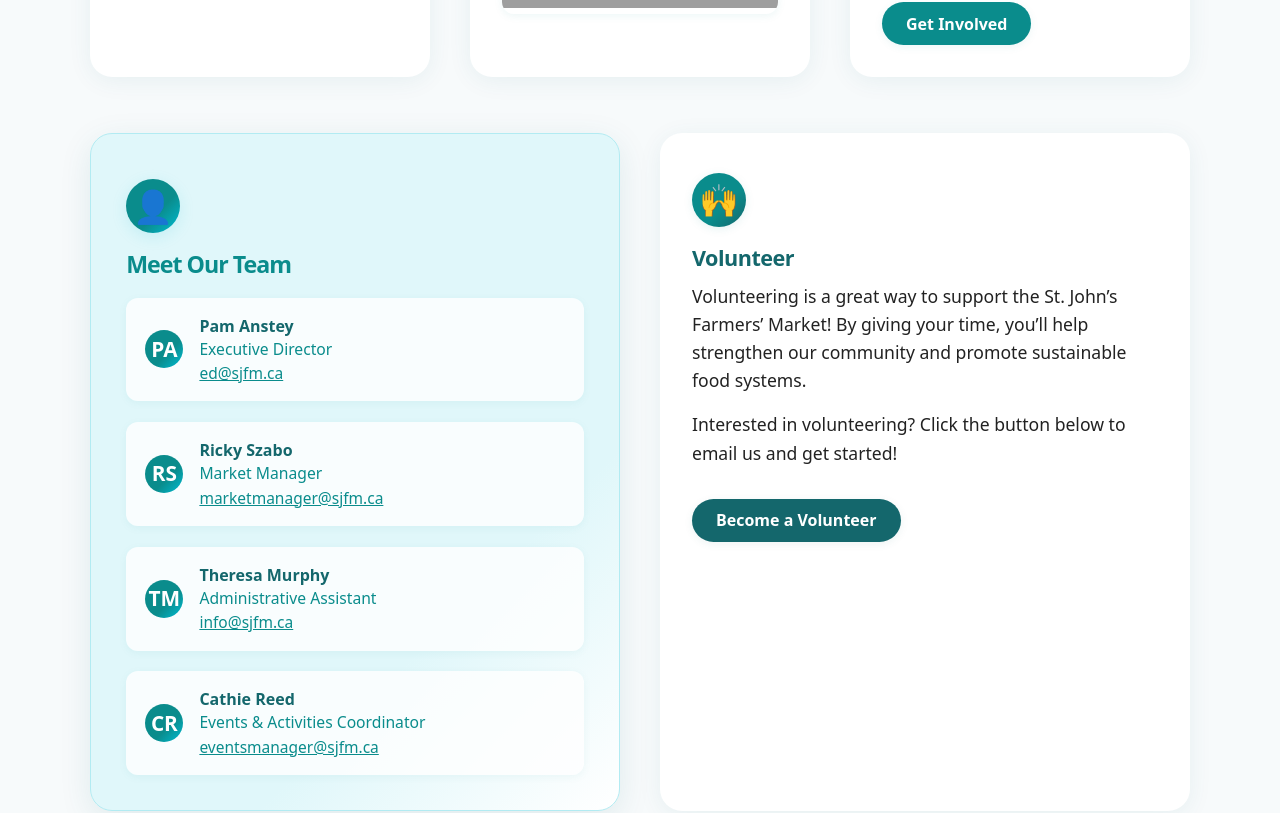
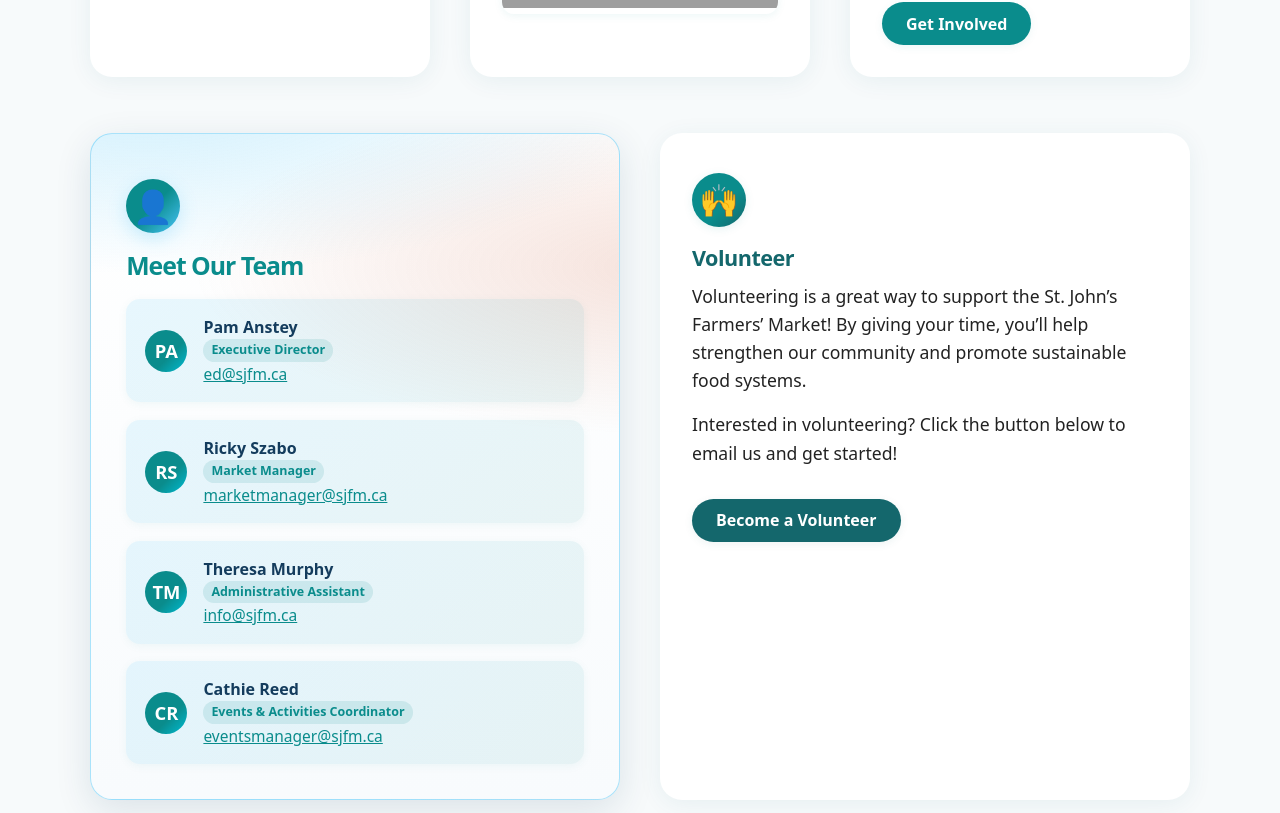
Before and after one commit to youssefMoJo/st-johns-farmers-market, a React (Create React App) app: page /st-johns-farmers-market/contact-us in a window 1280 px wide. Shown: the part 827-1640 px from the top of the page. Built offline with nearby package versions, Linux system fonts and the light colour scheme; grey boxes are pictures that could not be loaded.

Commit message:
restyle Meet Our Team section in the contact page

```diff
--- a/src/pages/Contact.tsx
+++ b/src/pages/Contact.tsx
@@ -145,9 +145,12 @@
           <div
             style={{
               ...fancyCardStyle,
-              background: "linear-gradient(135deg, #e0f7fa 70%, #ffffff 100%)",
-              boxShadow: "0 8px 32px 0 rgba(18,100,108,0.10)",
-              border: "1.5px solid #b2ebf2",
+              background:
+                "radial-gradient(900px 300px at 10% -40px, rgba(71,195,247,0.25), rgba(71,195,247,0) 60%)," +
+                "radial-gradient(800px 280px at 110% 20%, rgba(212,101,64,0.18), rgba(212,101,64,0) 60%)," +
+                "linear-gradient(180deg, #ffffff 0%, #f8fbfd 100%)",
+              boxShadow: "0 10px 36px 0 rgba(20,60,93,0.12)",
+              border: "1.5px solid rgba(71,195,247,0.45)",
               padding: "2.8rem 2.2rem 2.2rem 2.2rem",
               position: "relative",
               overflow: "visible",
@@ -157,8 +160,8 @@
               style={{
                 ...styles.iconCircleStyle,
                 background:
-                  "linear-gradient(135deg, #0a8c8c 60%, #00bcd4 100%)",
-                boxShadow: "0 4px 16px 0 rgba(0,188,212,0.13)",
+                  "linear-gradient(135deg, #0a8c8c 50%, #47C3F7 100%)",
+                boxShadow: "0 6px 18px 0 rgba(71,195,247,0.26)",
               }}
             >
               👤
@@ -167,7 +170,7 @@
               style={{
                 ...fancyCardHeaderStyle,
                 color: "#0a8c8c",
-                fontSize: "1.45rem",
+                fontSize: "1.55rem",
                 letterSpacing: "-1px",
                 marginBottom: "1.2rem",
               }}
@@ -178,7 +181,7 @@
               style={{
                 display: "flex",
                 flexDirection: "column",
-                gap: "1.3rem",
+                gap: "1.1rem",
                 width: "100%",
               }}
             >
@@ -188,10 +191,11 @@
                   display: "flex",
                   alignItems: "center",
                   gap: "1rem",
-                  background: "#ffffffcc",
-                  borderRadius: "12px",
+                  background:
+                    "linear-gradient(135deg, rgba(71,195,247,0.12), rgba(10,140,140,0.08))",
+                  borderRadius: "14px",
                   padding: "1rem 1.2rem",
-                  boxShadow: "0 2px 8px 0 rgba(10,140,140,0.06)",
+                  boxShadow: "0 2px 10px 0 rgba(10,140,140,0.06)",
                 }}
               >
                 <span
@@ -200,12 +204,12 @@
                       "linear-gradient(135deg, #0a8c8c 60%, #00bcd4 100%)",
                     color: "white",
                     borderRadius: "50%",
-                    width: "38px",
-                    height: "38px",
+                    width: "42px",
+                    height: "42px",
                     display: "flex",
                     alignItems: "center",
                     justifyContent: "center",
-                    fontSize: "1.3rem",
+                    fontSize: "1.15rem",
                     fontWeight: 700,
                     flexShrink: 0,
                   }}
@@ -213,11 +217,29 @@
                   PA
                 </span>
                 <div>
-                  <div style={{ fontWeight: 600, color: "#14676c" }}>
+                  <div style={{ fontWeight: 700, color: "#143C5D" }}>
                     Pam Anstey
                   </div>
-                  <div style={{ fontSize: "0.98rem", color: "#0a8c8c" }}>
-                    Executive Director
+                  <div
+                    style={{
+                      display: "flex",
+                      alignItems: "center",
+                      gap: "8px",
+                    }}
+                  >
+                    <span
+                      style={{
+                        display: "inline-block",
+                        padding: "2px 8px",
+                        borderRadius: "999px",
+                        fontSize: "0.78rem",
+                        fontWeight: 700,
+                        color: "#0a8c8c",
+                        background: "rgba(10,140,140,0.12)",
+                      }}
+                    >
+                      Executive Director
+                    </span>
                   </div>
                   <a
                     href="mailto:ed@sjfm.ca"
@@ -233,10 +255,11 @@
                   display: "flex",
                   alignItems: "center",
                   gap: "1rem",
-                  background: "#ffffffcc",
-                  borderRadius: "12px",
+                  background:
+                    "linear-gradient(135deg, rgba(71,195,247,0.12), rgba(10,140,140,0.08))",
+                  borderRadius: "14px",
                   padding: "1rem 1.2rem",
-                  boxShadow: "0 2px 8px 0 rgba(10,140,140,0.06)",
+                  boxShadow: "0 2px 10px 0 rgba(10,140,140,0.06)",
                 }}
               >
                 <span
@@ -245,12 +268,12 @@
                       "linear-gradient(135deg, #0a8c8c 60%, #00bcd4 100%)",
                     color: "white",
                     borderRadius: "50%",
-                    width: "38px",
-                    height: "38px",
+                    width: "42px",
+                    height: "42px",
                     display: "flex",
                     alignItems: "center",
                     justifyContent: "center",
-                    fontSize: "1.3rem",
+                    fontSize: "1.15rem",
                     fontWeight: 700,
                     flexShrink: 0,
                   }}
@@ -258,11 +281,29 @@
                   RS
                 </span>
                 <div>
-                  <div style={{ fontWeight: 600, color: "#14676c" }}>
+                  <div style={{ fontWeight: 700, color: "#143C5D" }}>
                     Ricky Szabo
                   </div>
-                  <div style={{ fontSize: "0.98rem", color: "#0a8c8c" }}>
-                    Market Manager
+                  <div
+                    style={{
+                      display: "flex",
+                      alignItems: "center",
+                      gap: "8px",
+                    }}
+                  >
+                    <span
+                      style={{
+                        display: "inline-block",
+                        padding: "2px 8px",
+                        borderRadius: "999px",
+                        fontSize: "0.78rem",
+                        fontWeight: 700,
+                        color: "#0a8c8c",
+                        background: "rgba(10,140,140,0.12)",
+                      }}
+                    >
+                      Market Manager
+                    </span>
                   </div>
                   <a
                     href="mailto:marketmanager@sjfm.ca"
@@ -278,10 +319,11 @@
                   display: "flex",
                   alignItems: "center",
                   gap: "1rem",
-                  background: "#ffffffcc",
-                  borderRadius: "12px",
+                  background:
+                    "linear-gradient(135deg, rgba(71,195,247,0.12), rgba(10,140,140,0.08))",
+                  borderRadius: "14px",
                   padding: "1rem 1.2rem",
-                  boxShadow: "0 2px 8px 0 rgba(10,140,140,0.06)",
+                  boxShadow: "0 2px 10px 0 rgba(10,140,140,0.06)",
                 }}
               >
                 <span
@@ -290,12 +332,12 @@
                       "linear-gradient(135deg, #0a8c8c 60%, #00bcd4 100%)",
                     color: "white",
                     borderRadius: "50%",
-                    width: "38px",
-                    height: "38px",
+                    width: "42px",
+                    height: "42px",
                     display: "flex",
                     alignItems: "center",
                     justifyContent: "center",
-                    fontSize: "1.3rem",
+                    fontSize: "1.15rem",
                     fontWeight: 700,
                     flexShrink: 0,
                   }}
@@ -303,11 +345,29 @@
                   TM
                 </span>
                 <div>
-                  <div style={{ fontWeight: 600, color: "#14676c" }}>
+                  <div style={{ fontWeight: 700, color: "#143C5D" }}>
                     Theresa Murphy
                   </div>
-                  <div style={{ fontSize: "0.98rem", color: "#0a8c8c" }}>
-                    Administrative Assistant
+                  <div
+                    style={{
+                      display: "flex",
+                      alignItems: "center",
+                      gap: "8px",
+                    }}
+                  >
+                    <span
+                      style={{
+                        display: "inline-block",
+                        padding: "2px 8px",
+                        borderRadius: "999px",
+                        fontSize: "0.78rem",
+                        fontWeight: 700,
+                        color: "#0a8c8c",
+                        background: "rgba(10,140,140,0.12)",
+                      }}
+                    >
+                      Administrative Assistant
+                    </span>
                   </div>
                   <a
                     href="mailto:info@sjfm.ca"
@@ -323,10 +383,11 @@
                   display: "flex",
                   alignItems: "center",
                   gap: "1rem",
-                  background: "#ffffffcc",
-                  borderRadius: "12px",
+                  background:
+                    "linear-gradient(135deg, rgba(71,195,247,0.12), rgba(10,140,140,0.08))",
+                  borderRadius: "14px",
                   padding: "1rem 1.2rem",
-                  boxShadow: "0 2px 8px 0 rgba(10,140,140,0.06)",
+                  boxShadow: "0 2px 10px 0 rgba(10,140,140,0.06)",
                 }}
               >
                 <span
@@ -335,12 +396,12 @@
                       "linear-gradient(135deg, #0a8c8c 60%, #00bcd4 100%)",
                     color: "white",
                     borderRadius: "50%",
-                    width: "38px",
-                    height: "38px",
+                    width: "42px",
+                    height: "42px",
                     display: "flex",
                     alignItems: "center",
                     justifyContent: "center",
-                    fontSize: "1.3rem",
+                    fontSize: "1.15rem",
                     fontWeight: 700,
                     flexShrink: 0,
                   }}
@@ -348,11 +409,29 @@
                   CR
                 </span>
                 <div>
-                  <div style={{ fontWeight: 600, color: "#14676c" }}>
+                  <div style={{ fontWeight: 700, color: "#143C5D" }}>
                     Cathie Reed
                   </div>
-                  <div style={{ fontSize: "0.98rem", color: "#0a8c8c" }}>
-                    Events & Activities Coordinator
+                  <div
+                    style={{
+                      display: "flex",
+                      alignItems: "center",
+                      gap: "8px",
+                    }}
+                  >
+                    <span
+                      style={{
+                        display: "inline-block",
+                        padding: "2px 8px",
+                        borderRadius: "999px",
+                        fontSize: "0.78rem",
+                        fontWeight: 700,
+                        color: "#0a8c8c",
+                        background: "rgba(10,140,140,0.12)",
+                      }}
+                    >
+                      Events & Activities Coordinator
+                    </span>
                   </div>
                   <a
                     href="mailto:eventsmanager@sjfm.ca"
```
